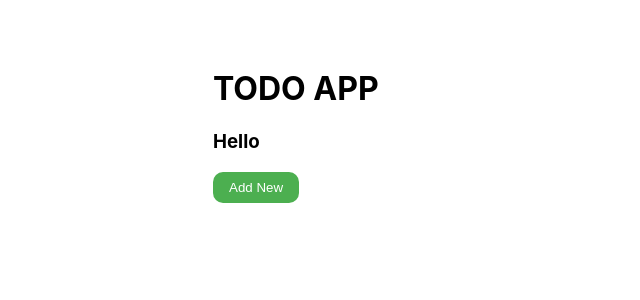
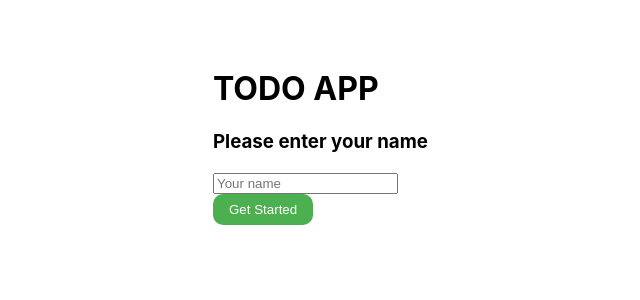
Before and after one commit to MridulSharma19/TDD_TODO, a Next.js app: page / in a window 1280 px wide. Shown: the top 300 px of the page, without its empty margins (43-683 px from the left). Built offline with nearby package versions, Linux system fonts and the light colour scheme.

Commit message:
added login component

```diff
--- /dev/null
+++ b/components/loginpage/loginpage.tsx
@@ -0,0 +1,45 @@
+import { useState } from "react";
+import Heading from "../homepage/heading";
+
+interface Props {
+    setName: Function;
+}
+
+const LoginPage = ({ setName }: Props) => {
+    const [input, setInput] = useState("");
+
+    const handleChange = (e: any) => {
+        setInput(e.target.value.trim());
+    };
+
+    const handleClick = () => {
+        setName(input);
+    };
+
+    return (
+        <div className="home-container">
+            <Heading />
+            <h3>Please enter your name</h3>
+            <form>
+                <input
+                    type="text"
+                    id="name"
+                    name="name"
+                    placeholder="Your name"
+                    value={input}
+                    onChange={handleChange}
+                />
+                <input type="submit" hidden />
+            </form>
+            <button
+                disabled={input.length < 1}
+                onClick={() => {
+                    handleClick();
+                }}
+            >
+                Get Started
+            </button>
+        </div>
+    );
+};
+export default LoginPage;
--- a/pages/index.tsx
+++ b/pages/index.tsx
@@ -2,6 +2,7 @@ import Head from "next/head";
 
 import Homepage from "@/components/homepage/homepage";
 import { useEffect, useState } from "react";
+import LoginPage from "@/components/loginpage/loginpage";
 
 export default function Home() {
     const [showAdd, setShowAdd] = useState(false);
@@ -28,6 +29,11 @@ export default function Home() {
         localStorage.setItem("taskList", JSON.stringify(taskList));
     };
 
+    const handleName = (username: string) => {
+        setName(username);
+        localStorage.setItem("username", username);
+    };
+
     useEffect(() => {
         const taskList = localStorage?.getItem("taskList");
         if (taskList) {
@@ -36,7 +42,7 @@ export default function Home() {
     }, []);
 
     useEffect(() => {
-        const name = localStorage?.getItem("name");
+        const name = localStorage?.getItem("username");
         if (name) {
             setName(name);
         }
@@ -48,6 +54,7 @@ export default function Home() {
                 <title>Todo App</title>
                 <link rel="icon" href="/favicon.ico" />
             </Head>
+            {name.length > 0 ? (
                 <Homepage
                     tasks={tasks}
                     handleAdd={handleAdd}
@@ -56,6 +63,9 @@ export default function Home() {
                     showAdd={showAdd}
                     name={name}
                 />
+            ) : (
+                <LoginPage setName={handleName} />
+            )}
         </div>
     );
 }
```
Also changed, not shown: 1 other file (tests, documents, lock files or other folders). Lines whose indentation alone changed are shown as unchanged.
